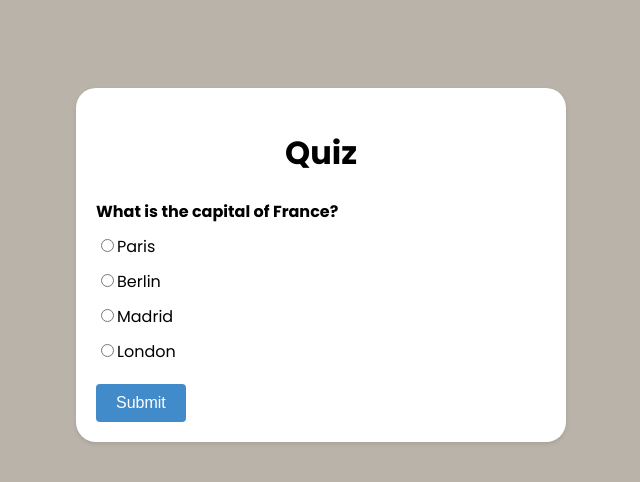
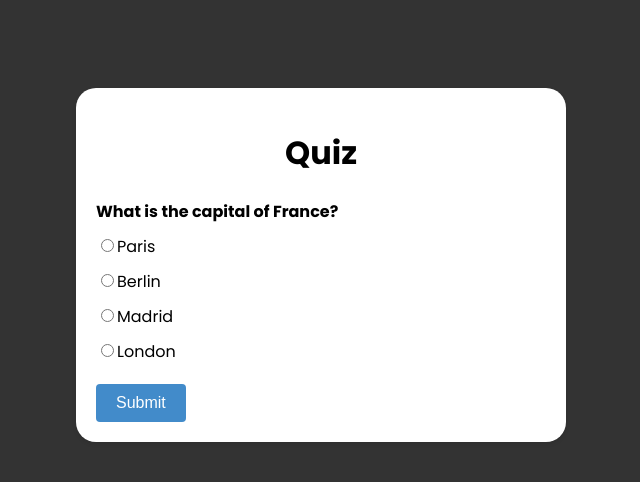
Before and after one commit to Lysenkoist-Duck/Lysenkoist-Duck.github.io, a PHP site: page /and/form.html in a window 1280 px wide. Shown: the top 482 px of the page, without its empty margins (319-959 px from the left). Run offline with PHP 8.4, Linux system fonts and the light colour scheme.

Commit message:
Changed the bg to dark gray, hopefully it'll work fine.

```diff
--- a/and/form_styles.css
+++ b/and/form_styles.css
@@ -2,7 +2,7 @@
 
 body {
 	font-family: 'Poppins', sans-serif;
-	background: #b9b3a9;
+	background: #333;
 	display: flex;
 	justify-content: center;
 }
--- a/styles.css
+++ b/styles.css
@@ -3,7 +3,7 @@
 
 body {
 	font-family: 'Poppins', sans-serif;
-	background-color: #333333;
+	background-color: #333;
 	margin: 0;
 	padding: 0;
 	display: flex;
@@ -25,19 +25,16 @@ a {
 	color: #00B4B4;
 }
 p {
-	font-family: Roboto, Oxygen, Ubuntu, Cantarell, sans-serif;
 	font-size: larger;
 	color: #FF5733;
 	text-indent: 35px;
 }
 dl {
-	font-family: Roboto, Oxygen, Ubuntu, Cantarell, sans-serif;
 	font-size: larger;
 	color: #FF5733;
 	text-indent: 35px;
 }
 dt {
-	font-family: Roboto, Oxygen, Ubuntu, Cantarell, sans-serif;
 	font-size: larger;
 	color: #FF5733;
 	text-indent: 35px;
```
